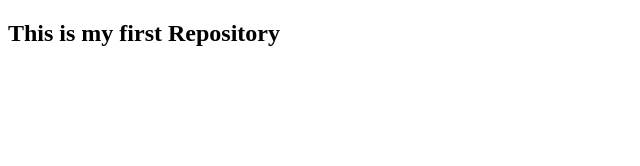
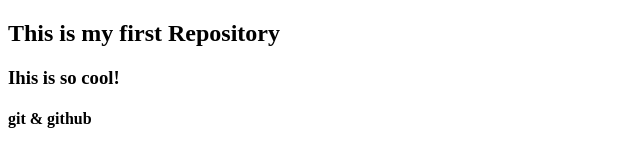
Before and after one commit to FariaRimu07/My-First-Github-Repository, a plain HTML site: page index.html in a window 1280 px wide. Shown: the whole page, without its empty margins (0-640 px from the left). Drawn offline with Linux system fonts and the light colour scheme.

Commit message:
first commit

```diff
--- a/index.html
+++ b/index.html
@@ -7,5 +7,7 @@
 </head>
 <body>
     <h2>This is my first Repository</h2>
+    <h3>Ihis is so cool!</h3>
+    <h4>git & github</h4>
 </body>
 </html>
```
